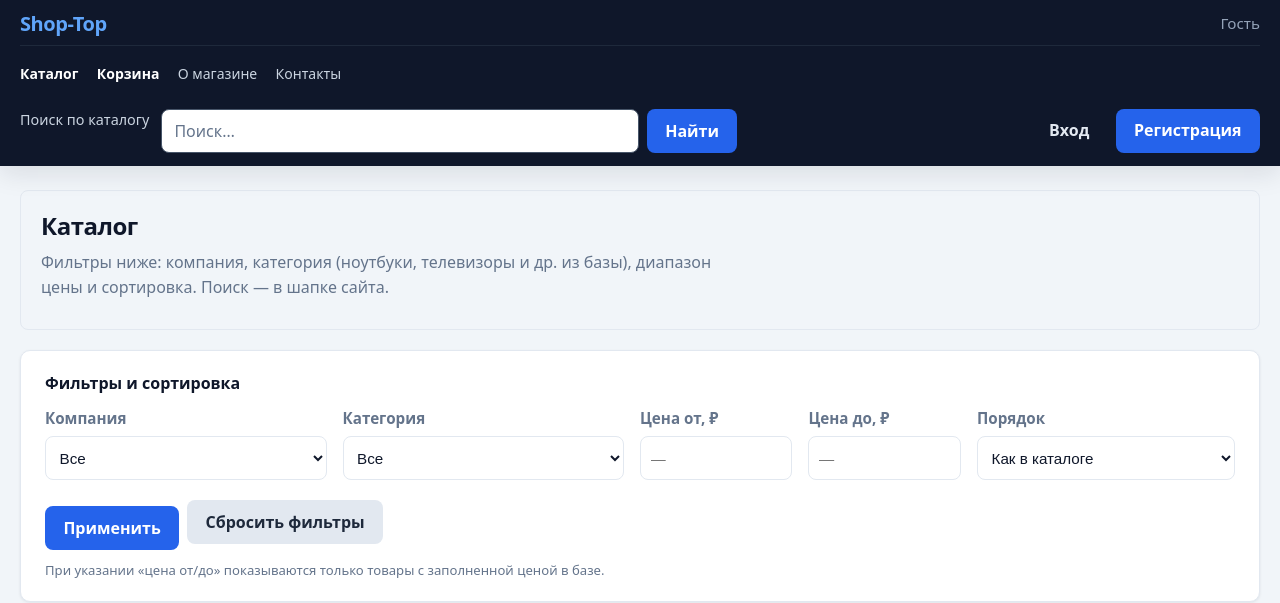
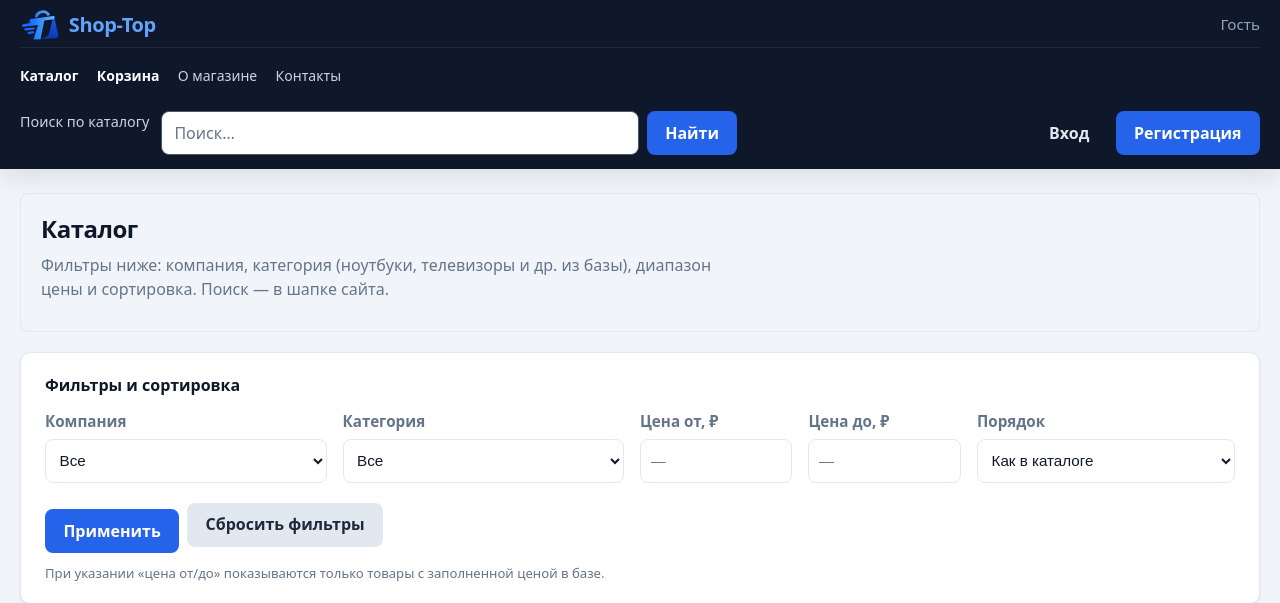
Before and after one commit to Andrew8219/Shop-Top, a FastAPI app: page / in a window 1280 px wide. Shown: the top 603 px of the page. Run offline with FastAPI, Linux system fonts and the light colour scheme; data comes from the database, SQL or seed files in the repository; data that the repository does not hold is empty.

Commit message:
Add Shop-Top logo: vector assets, favicon, header icon, README banner
- docs/logo: square and horizontal (light/dark) SVG logos, icon, social preview
- Favicon (SVG + PNG), apple-touch-icon, logo icon in the site header
- README header uses theme-aware logo; screenshots refreshed

Co-Authored-By: Claude Opus 5.5 <noreply@anthropic.com>
Claude-Session: https://claude.ai/code/session_01VszrgemoAyKfiiqUyywZ2H

```diff
--- a/static/style.css
+++ b/static/style.css
@@ -118,11 +118,20 @@ body.is-nav-loading {
 }
 
 .site-logo-full {
+    display: inline-flex;
+    align-items: center;
+    gap: 0.55rem;
     font-weight: 800;
     font-size: 1.25rem;
     letter-spacing: -0.02em;
     color: #60a5fa;
     text-decoration: none;
+}
+
+.site-logo-icon {
+    display: block;
+    width: 40px;
+    height: auto;
 }
 
 .site-logo-full:hover {
--- a/templates/base.html
+++ b/templates/base.html
@@ -4,7 +4,10 @@
     <meta charset="UTF-8">
     <meta name="viewport" content="width=device-width, initial-scale=1">
     <title>{% block page_title %}{{ title or "Shop-Top" }}{% endblock %}</title>
-    <link rel="stylesheet" href="/static/style.css?v=8">
+    <link rel="icon" href="/static/favicon.svg" type="image/svg+xml">
+    <link rel="icon" href="/static/favicon-32.png" sizes="32x32" type="image/png">
+    <link rel="apple-touch-icon" href="/static/apple-touch-icon.png">
+    <link rel="stylesheet" href="/static/style.css?v=9">
 </head>
 <body>
 <a href="#main-content" class="skip-link">К основному содержимому</a>
@@ -13,7 +16,7 @@
     <div class="site-header__shell">
         <div class="site-header__scroll">
             <div class="site-header__row site-header__row--top">
-                <a href="/" class="site-logo-full" aria-label="Shop-Top — на главную">Shop-Top</a>
+                <a href="/" class="site-logo-full" aria-label="Shop-Top — на главную"><img src="/static/logo-icon.svg" alt="" class="site-logo-icon" width="40" height="33">Shop-Top</a>
                 <div class="site-header__profile">
                     {% if user %}
                         <span class="site-header__profile-text">Профиль, {{ user.username }}</span>
```
Also changed, not shown: README.md, docs/logo/icon.svg (added), docs/logo/logo-horizontal-dark.svg (added), docs/logo/logo-horizontal-light.svg (added), docs/logo/logo-square.svg (added), docs/logo/social-preview.svg (added), static/apple-touch-icon.png (added), static/favicon-32.png (added), static/favicon.svg (added), static/logo-icon.svg (added), 7 other files.
